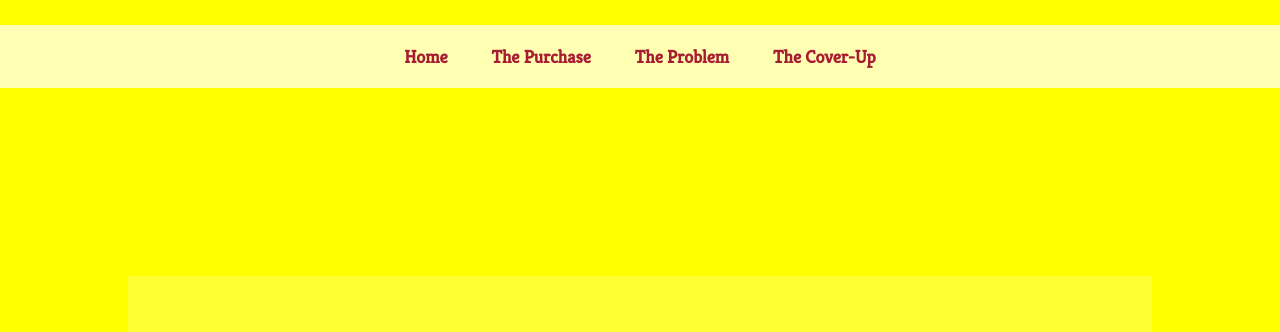
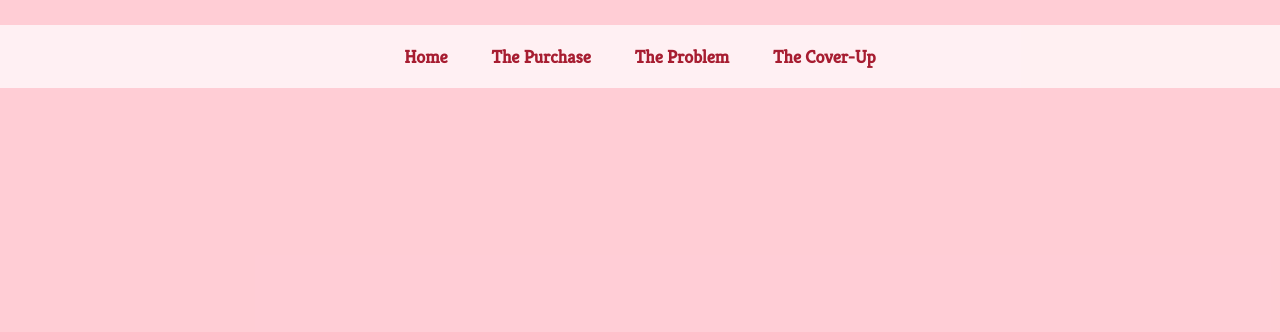
Before and after one commit to dpagini/premier-subaru-deflated, a plain HTML site: page index.html in a window 1280 px wide. Shown: the top 332 px of the page. Drawn offline with nearby package versions, Linux system fonts and the light colour scheme; some packages are replaced by stand-ins of ours; a script that the page names is missing.

Commit message:
Grunt: Publishing Update

```diff
--- a/css/style.css
+++ b/css/style.css
@@ -620,23 +620,29 @@ section .content {
 /* line 2, ../../../source/scss/modules/section/_cover.scss */
 section#cover {
   height: 100%;
-  background-color: yellow;
+  background-color: pink;
   color: #ffffff;
+  display: table;
 }
 /* line 9, ../../../source/scss/modules/section/_cover.scss */
 section#cover .content {
   /* vertically center */
-  position: absolute;
-  top: 50%;
-  left: 50%;
-  transform: translate(-50%, -50%);
+  display: table-cell;
+  text-align: center;
+  vertical-align: middle;
+  		/*
+  		position: absolute;
+      top: 50%;
+      left: 50%;
+      transform: translate(-50%, -50%);
+  		*/
   background: transparent;
   /* The Fallback */
   background: rgba(255, 255, 255, 0.2);
   padding: 5% 10%;
   margin: 0;
 }
-/* line 21, ../../../source/scss/modules/section/_cover.scss */
+/* line 26, ../../../source/scss/modules/section/_cover.scss */
 section#cover h1 {
   font-size: 42px;
   font-size: 4.2rem;
@@ -645,7 +651,7 @@ section#cover h1 {
   margin: 0;
   padding: 0;
 }
-/* line 27, ../../../source/scss/modules/section/_cover.scss */
+/* line 32, ../../../source/scss/modules/section/_cover.scss */
 section#cover h2 {
   font-size: 32px;
   font-size: 3.2rem;
@@ -655,12 +661,16 @@ section#cover h2 {
   padding: 0;
 }
 @media screen and (min-width: 610px) {
-  /* line 38, ../../../source/scss/modules/section/_cover.scss */
+  /* line 2, ../../../source/scss/modules/section/_cover.scss */
+  section#cover {
+    background-attachment: fixed;
+  }
+  /* line 43, ../../../source/scss/modules/section/_cover.scss */
   section#cover h1 {
     font-size: 60px;
     font-size: 6rem;
   }
-  /* line 41, ../../../source/scss/modules/section/_cover.scss */
+  /* line 46, ../../../source/scss/modules/section/_cover.scss */
   section#cover h2 {
     font-size: 40px;
     font-size: 4rem;
```
